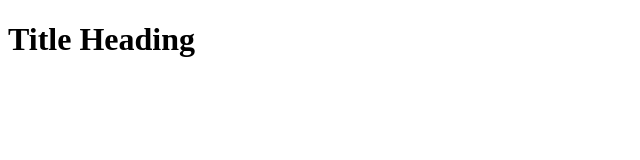
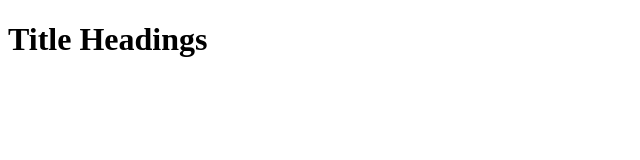
Before and after one commit to econforte/git-one, a plain HTML site: page index.html in a window 1280 px wide. Shown: the full height of the page, 0-640 px from the left. Drawn offline with Linux system fonts and the light colour scheme.

Commit message:
changed h1

```diff
--- a/index.html
+++ b/index.html
@@ -5,6 +5,6 @@
     <title>Second Commit</title>
   </head>
   <body>
-    <h1>Title Heading</h1>
+    <h1>Title Headings</h1>
   </body>
 </html>
```
